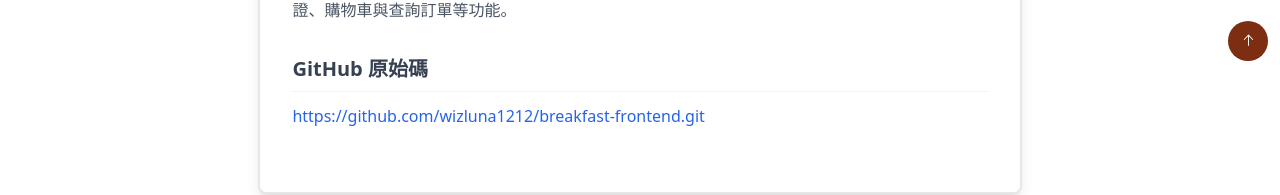
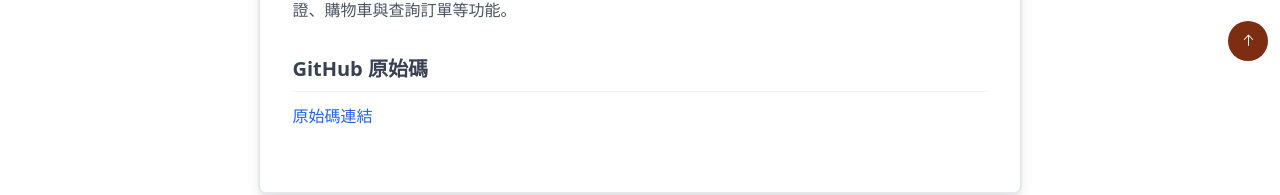
Before and after one commit to wizluna1212/breakfast-frontend, a Vue app: page /about in a window 1280 px wide. Shown: the part 715-910 px from the top of the page. Built offline with nearby package versions, Linux system fonts and the light colour scheme; no server answers.

Commit message:
修正連結說明文字

```diff
--- a/src/views/About.vue
+++ b/src/views/About.vue
@@ -60,7 +60,7 @@
               target="_blank"
               class="text-blue-600 hover:text-blue-800 hover:underline transition-colors duration-200"
             >
-              https://github.com/wizluna1212/breakfast-frontend.git
+              原始碼連結
             </a>
           </p>
         </section>
```
